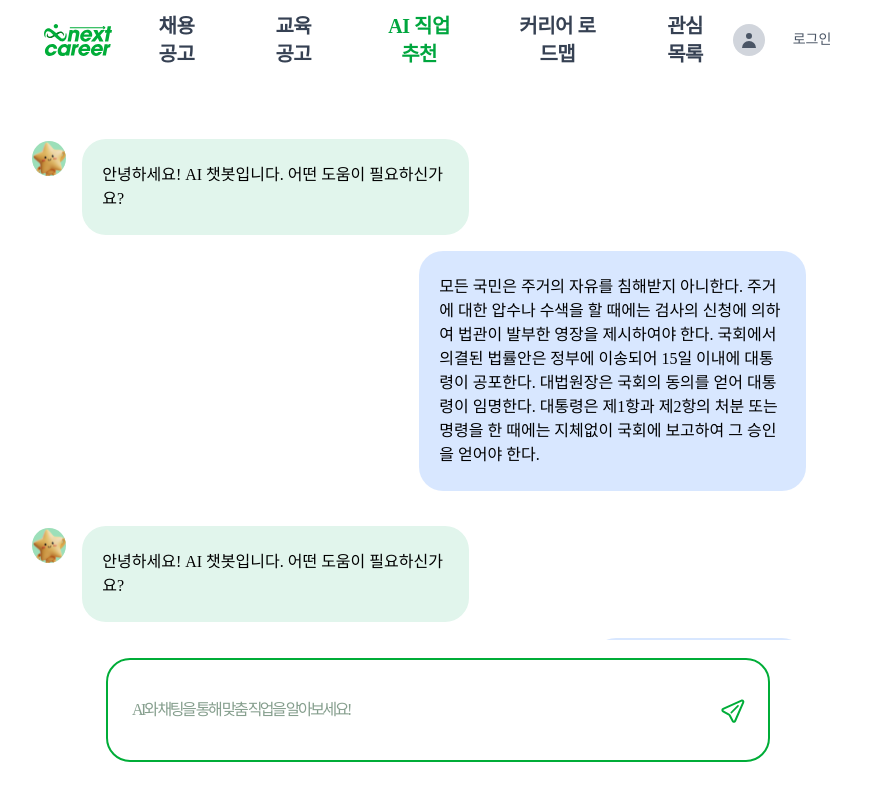
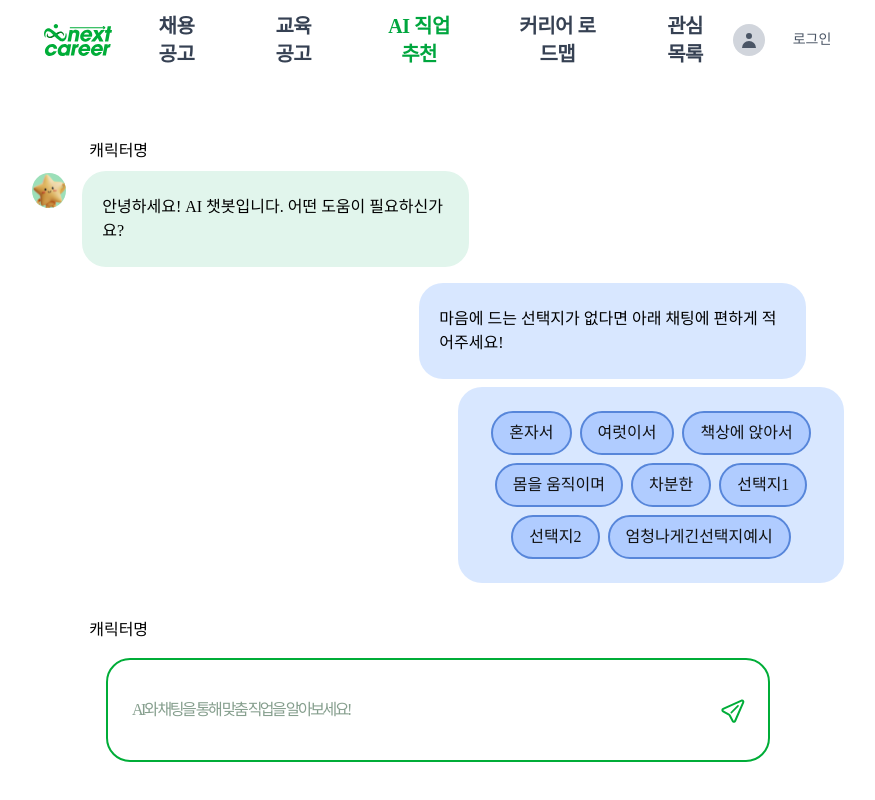
Before and after one commit to seyun31/2025_SEASONTHON_TEAM_42_FE, a Next.js app: page /ai-chat in a window 1280 px wide. Shown: the whole page, without its empty margins (202-1077 px from the left). Built offline with nearby package versions, Linux system fonts and the light colour scheme; a web font is replaced by a local one.

Commit message:
feat: Ai챗봇 캐릭터명 추가 및 MessageOption 컴포넌트 분리

```diff
--- a/src/components/chat/MessageItem.tsx
+++ b/src/components/chat/MessageItem.tsx
@@ -1,8 +1,10 @@
+'use client';
+
 import Image from 'next/image';
-
 interface MessageItemProps {
   message: string;
   isBot?: boolean;
+  options?: string[];
 }
 
 export default function MessageItem({
@@ -10,9 +12,11 @@ export default function MessageItem({
   isBot = false,
 }: MessageItemProps) {
   return (
-    <div
-      className={`flex items-start gap-[1.25vw] ${isBot ? 'mt-[2.4vh]' : 'mr-[4.8vh]'}`}
-    >
+    <div className={`${isBot ? 'mt-[2.4vh]' : 'mr-[4.8vh]'}`}>
+      {isBot && (
+        <div className="text-chat-message-option mb-2 ml-[4.5vw]">캐릭터명</div>
+      )}
+      <div className={`flex items-start gap-[1.25vw]`}>
         {isBot && (
           <Image
             src="/assets/Icons/ai-chat-profile.svg"
@@ -31,5 +35,6 @@ export default function MessageItem({
           {message}
         </div>
       </div>
+    </div>
   );
 }
--- a/src/components/chat/MessageOption.tsx
+++ b/src/components/chat/MessageOption.tsx
@@ -1,21 +1,31 @@
+'use client';
+
+import { useState } from 'react';
+
 interface MessageOptionProps {
   children: React.ReactNode;
-  isSelected?: boolean;
-  onClick?: () => void;
+  onClick?: (selected: boolean) => void;
 }
 
 export default function MessageOption({
   children,
-  isSelected = false,
   onClick,
 }: MessageOptionProps) {
+  const [isSelected, setIsSelected] = useState(false);
+
+  const handleClick = () => {
+    const newSelected = !isSelected;
+    setIsSelected(newSelected);
+    onClick?.(newSelected);
+  };
+
   return (
     <div
-      className={`flex items-center justify-center border-2 border-secondary4 rounded-[100px] overflow-hidden max-w-[10.42vw] px-4 py-2 cursor-pointer transition-colors text-chat-message-option ${
+      className={`flex items-center justify-center border-2 border-secondary4 rounded-[100px] overflow-hidden max-w-[30vw] px-4 py-2 cursor-pointer transition-colors text-chat-message-option ${
         isSelected ? 'bg-secondary4 text-white' : 'text-black'
       }`}
       style={!isSelected ? { backgroundColor: '#9FC2FFB2' } : {}}
-      onClick={onClick}
+      onClick={handleClick}
     >
       {children}
     </div>
--- a/src/components/chat/MessageSection.tsx
+++ b/src/components/chat/MessageSection.tsx
@@ -1,4 +1,7 @@
+'use client';
+
 import MessageItem from '@/components/chat/MessageItem';
+import MessageOption from '@/components/chat/MessageOption';
 
 export default function MessageSection() {
   return (
@@ -10,11 +13,62 @@ export default function MessageSection() {
         />
       </div>
       <div className="flex justify-end">
-        <MessageItem
-          message="모든 국민은 주거의 자유를 침해받지 아니한다. 주거에 대한 압수나 수색을 할 때에는 검사의 신청에 의하여 법관이 발부한 영장을 제시하여야 한다. 국회에서 의결된 법률안은 정부에 이송되어 15일 이내에 대통령이 공포한다.
-                              대법원장은 국회의 동의를 얻어 대통령이 임명한다. 대통령은 제1항과 제2항의 처분 또는 명령을 한 때에는 지체없이 국회에 보고하여 그 승인을 얻어야 한다."
-          isBot={false}
-        />
+        <div className="flex flex-col items-end gap-2">
+          <MessageItem message="마음에 드는 선택지가 없다면 아래 채팅에 편하게 적어주세요!" />
+          <div
+            className="max-w-[30.21vw] rounded-[24px] pt-6 pb-6 pl-5 pr-5"
+            style={{ backgroundColor: '#9FC2FF66' }}
+          >
+            <div className="flex flex-wrap gap-2 justify-center">
+              <MessageOption
+                onClick={(selected) => console.log(`혼자서: ${selected}`)}
+              >
+                혼자서
+              </MessageOption>
+              <MessageOption
+                onClick={(selected) => console.log(`여럿이서: ${selected}`)}
+              >
+                여럿이서
+              </MessageOption>
+              <MessageOption
+                onClick={(selected) =>
+                  console.log(`책상에 앉아서: ${selected}`)
+                }
+              >
+                책상에 앉아서
+              </MessageOption>
+              <MessageOption
+                onClick={(selected) =>
+                  console.log(`몸을 움직이며: ${selected}`)
+                }
+              >
+                몸을 움직이며
+              </MessageOption>
+              <MessageOption
+                onClick={(selected) => console.log(`차분한: ${selected}`)}
+              >
+                차분한
+              </MessageOption>
+              <MessageOption
+                onClick={(selected) => console.log(`선택지1: ${selected}`)}
+              >
+                선택지1
+              </MessageOption>
+              <MessageOption
+                onClick={(selected) => console.log(`선택지2: ${selected}`)}
+              >
+                선택지2
+              </MessageOption>
+              <MessageOption
+                onClick={(selected) =>
+                  console.log(`엄청나게긴선택지예시: ${selected}`)
+                }
+              >
+                엄청나게긴선택지예시
+              </MessageOption>
+            </div>
+          </div>
+        </div>
       </div>
       <div className="flex justify-start">
         <MessageItem
```
Lines whose indentation alone changed are shown as unchanged.
